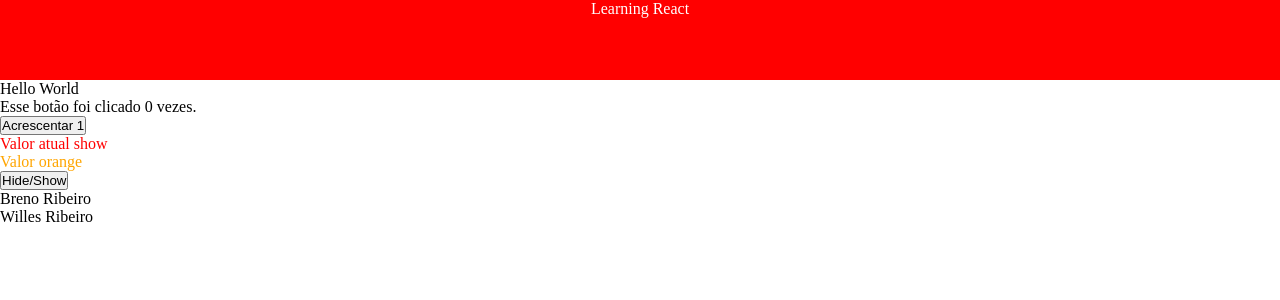
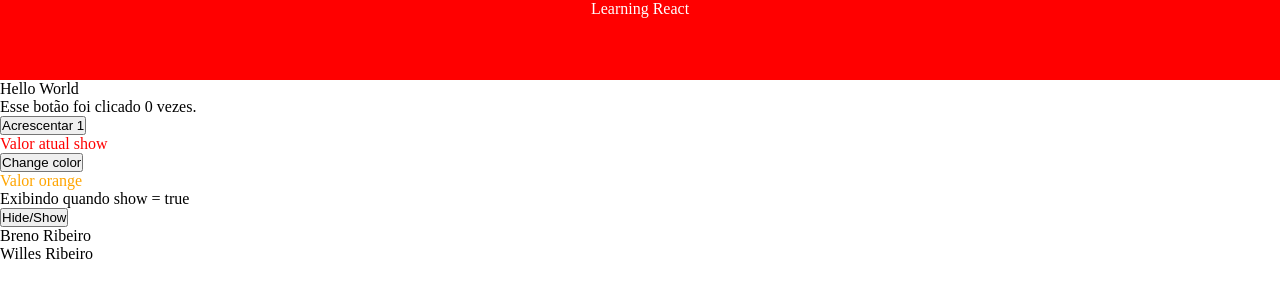
Before and after one commit to Breno-do-val/react_poc, a React (Create React App) app: page / in a window 1280 px wide. Shown: the top 300 px of the page. Built offline with nearby package versions, Linux system fonts and the light colour scheme; the HTML template or start-up script is replaced by a standard one.

Commit message:
Refactor elements in Counter component

```diff
--- a/src/counter/Counter.jsx
+++ b/src/counter/Counter.jsx
@@ -2,17 +2,19 @@ import React, { useState } from 'react';
 
 const Counter = () => {
 
-    let [contador, setContador] = useState(0);
-    let [show, setShow] = useState(true);
-    const onClickCallback = () => setShow(!show);
+    const [contador, setContador] = useState(0);
+    const [show, setShow] = useState(true);
+    const [toggleColor, setToggleColor] = useState(true);
 
     return (
         <>
             <p>Esse botão foi clicado { contador } vezes.</p>
-            <button onClick={() => setContador(++contador) }>Acrescentar 1</button>
-            <p style={ show ? {color:'red'} : {color:'blue'} }>Valor atual show</p>
+            <button onClick={() => setContador(contador + 1) }>Acrescentar 1</button>
+            <p style={ toggleColor ? {color:'red'} : {color:'blue'} }>Valor atual show</p>
+            <button onClick={ () => setToggleColor(!toggleColor) }>Change color</button>
             <p style={{color:'orange'}}>Valor orange</p>
-            <button onClick={ onClickCallback }>Hide/Show</button>
+            <p style={ show ? {display:'block'} : {display:'none'} }>Exibindo quando show = true</p>
+            <button onClick={ () => setShow(!show) }>Hide/Show</button>
         </>
     );
 }
```
